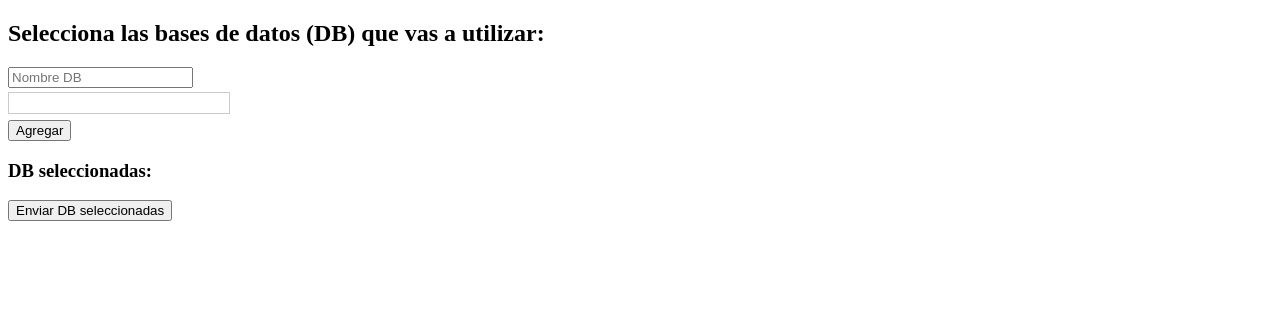
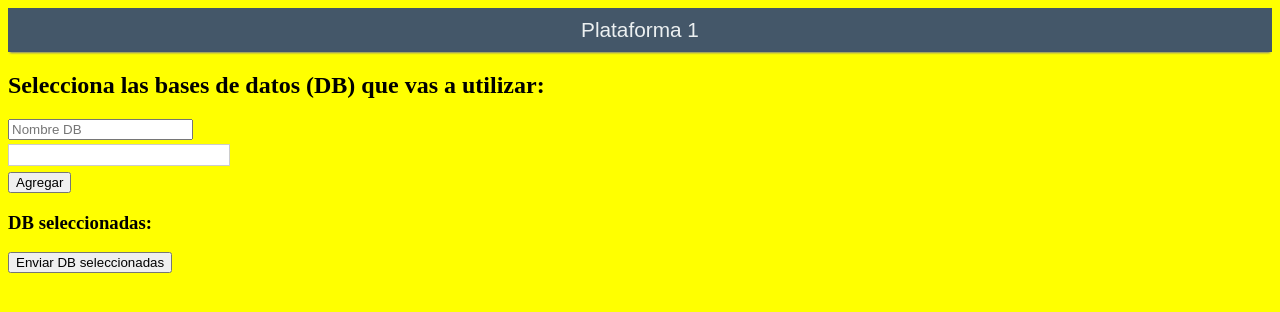
Before and after one commit to RodrigoRiveraRico/WebPruebaShowVariables, a Flask app: page / in a window 1280 px wide. Shown: the top 312 px of the page. Run offline with Flask 3, Linux system fonts and the light colour scheme.

Commit message:
Se agregó la etiqueta del nombre de la plataforma en el el config

```diff
--- a/app.py
+++ b/app.py
@@ -3,7 +3,7 @@ from Var_Clss_Construction import dict_construction, df_construction
 from tree_variables_from_db import creacion_ramas_arbol
 from Resolucion import ditc_res_DBs_list
 import conteos
-from config import fuente_de_datos_metadatos
+from config import fuente_de_datos_metadatos, plataforma
 
 app = Flask(__name__)
 
@@ -12,13 +12,15 @@ for db_name in fuente_de_datos_metadatos:
     data_bases.append(db_name)
 print("Bases de datos disponibles: {}".format(data_bases))
 
+nombre_plataforma = plataforma['name']
+
 selected_names = []
 
 
 # 1.- =============== Página principal (Seleccionar DBs) ----------
 @app.route('/')
 def index():
-    return render_template('index.html', selected_names=selected_names, suggestions=data_bases)
+    return render_template('index.html', selected_names=selected_names, suggestions=data_bases, etiqueta_h=nombre_plataforma)
 
 @app.route('/add_name', methods=['POST'])
 def add_name():
@@ -32,7 +34,7 @@ def add_name():
 @app.route('/res_db', methods=['POST'])
 def res_db():
     Dict_res = ditc_res_DBs_list(selected_names)
-    return render_template('resDB.html', Dict_res = Dict_res)
+    return render_template('resDB.html', Dict_res = Dict_res, etiqueta_h=nombre_plataforma)
 
 
 
@@ -48,7 +50,7 @@ def process():
     selected_names_res = [i.split(':')[1] for i in list_res_db]      #Selected names actualizado
     global res
     res = list_res_db[0].split(':')[0]  #actualización de res.
-    return render_template('arbol.html')
+    return render_template('arbol.html',  etiqueta_h=nombre_plataforma)
 
 @app.route('/tree_data')   # Formar el arbol que se muestra
 def get_tree_data():
@@ -125,7 +127,8 @@ def select_variables():
     return render_template('resDF.html',
                            df_resultado = df_all_variables_data.drop(['celdas'],axis=1).to_html(),
                            df_resultado2 = df_all_cells_data.to_html(escape=False),
-                           nombre_titulo = nombre_clase)
+                           nombre_titulo = nombre_clase,
+                           etiqueta_h=nombre_plataforma)
 
 if __name__ == '__main__':
     app.run(debug=True)
--- a/config.py
+++ b/config.py
@@ -3,6 +3,8 @@
 # resolution indica la columna donde están las celdas para cada resolución del ensamble.
 # interval es la columna donde están los intervalos
 # table es la tabla donde están almacenados los datos
+
+plataforma = {'name' : 'Plataforma 1'}
 
 fuente_de_datos_metadatos = {
     'epi_puma_censo_inegi_2020' : {
--- a/templates/index.html
+++ b/templates/index.html
@@ -3,7 +3,22 @@
 <head>
     <meta charset="UTF-8">
     <meta name="viewport" content="width=device-width, initial-scale=1.0">
+    <title>Selección -bases de datos</title>
+    <link rel="stylesheet" href="styles.css">
+
     <style>
+
+        .header {
+            background-color: #445769;
+            color: #ecf0f1;
+            text-align: center;
+            padding: 10px;
+            font-size: 1.3em;
+            font-family: 'Arial', sans-serif;
+            box-shadow: 0 3px 2px -2px gray;
+        }
+
+
         .titulo-especial {
             font-family: Arial, sans-serif;
             font-style: italic;
@@ -34,9 +49,13 @@
         }
     </style>
 
-    <title>Selección -bases de datos</title>
 </head>
 <body>
+
+    <div class="header">
+        {{etiqueta_h}}
+    </div>
+
     <h2>Selecciona las bases de datos (DB) que vas a utilizar:</h2>
     <input type="text" id="nameInput" placeholder="Nombre DB" oninput="showSuggestions()" onclick="showSuggestionsClick()">
     <!-- <div id="suggestions"></div> -->
--- /dev/null
+++ b/templates/styles.css
@@ -0,0 +1,12 @@
+body {
+    background-color: yellow; /* Esto es solo para la prueba */
+}
+.header {
+    background-color: #2c3e50;
+    color: #ecf0f1;
+    text-align: center;
+    padding: 15px;
+    font-size: 1.5em;
+    font-family: 'Arial', sans-serif;
+    box-shadow: 0 4px 2px -2px gray;
+}
```
Also changed, not shown: templates/arbol.html (+22 -1 lines), templates/resDB.html (+19 -2 lines), templates/resDF.html (+15 -0 lines).
